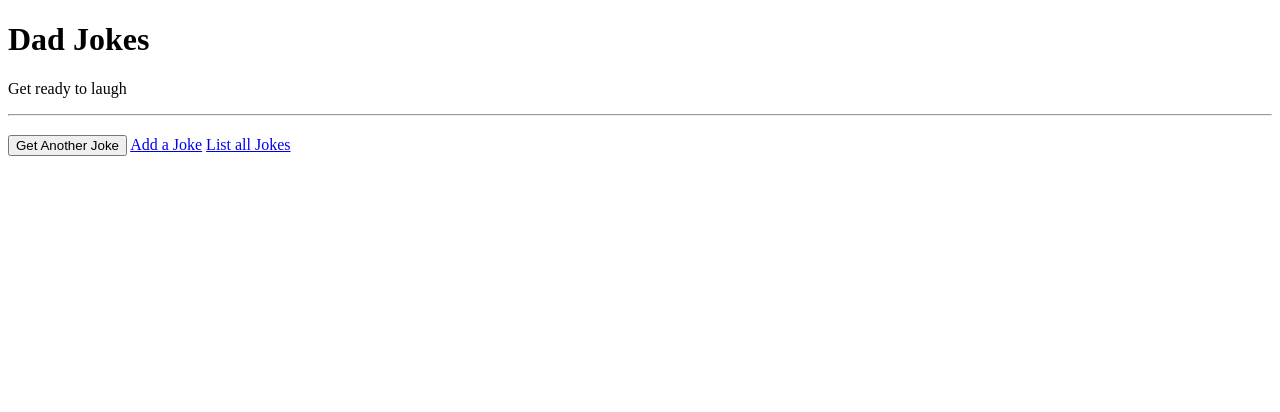
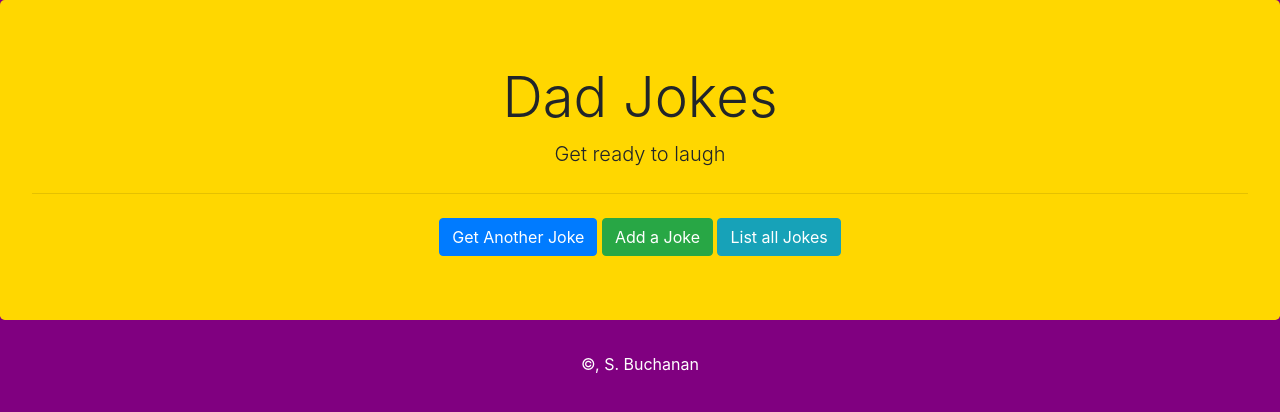
Before and after one commit to bwoysie/pluralsight-buildingAWebApp, a website: page app/views/index.html in a window 1280 px wide. Drawn offline with nearby package versions, Linux system fonts and the light colour scheme.

Commit message:
added css to the component architecture to enablelayout style and CRus before adding javascript

```diff
--- a/app/views/index.html
+++ b/app/views/index.html
@@ -4,6 +4,15 @@
   <meta charset="UTF-8">
   <meta name="viewport" content="width=device-width, initial-scale=1.0">
   <title>Dad Jokes</title>
+  <link rel="stylesheet" href="https://stackpath.bootstrapcdn.com/bootstrap/4.5.2/css/bootstrap.min.css">
+<style>
+  body{
+    background-color: purple;
+  }
+  .jumbotron {
+    background-color: gold;
+  }
+</style>
 </head>
 <!-- the getRandom joke function gets called on page load -->
 <body onload="getRandomJoke()">
@@ -14,8 +23,8 @@
     <h3 id="joke-question"></h3>
     <p id="joke-answer"></p>
     <button class="btn btn-primary" onclick="getRandomJoke()">Get Another Joke</button>
-    <a href="/features/addjoke/addjoke.html" class="btn btn-primary">Add a Joke</a>
-    <a href="/features/jokelist/jokelist.html" class="btn btn-primary">List all Jokes</a>
+    <a href="/features/addjoke/addjoke.html" class="btn btn-success">Add a Joke</a>
+    <a href="/features/jokelist/jokelist.html" class="btn btn-info">List all Jokes</a>
   </div>
 
   <script >
@@ -24,7 +33,7 @@
 
   <footer>
     <center>
-      <p> <font color="white">&copy, S, Buchanan</font> </p>
+      <p> <font color="white">&copy, S. Buchanan</font> </p>
     </center>
   </footer>
 </body>
```
Also changed, not shown: app/features/addjoke/addjoke.html (+1 -0 lines), app/jokelist/jokelist.html (+2 -1 lines).
